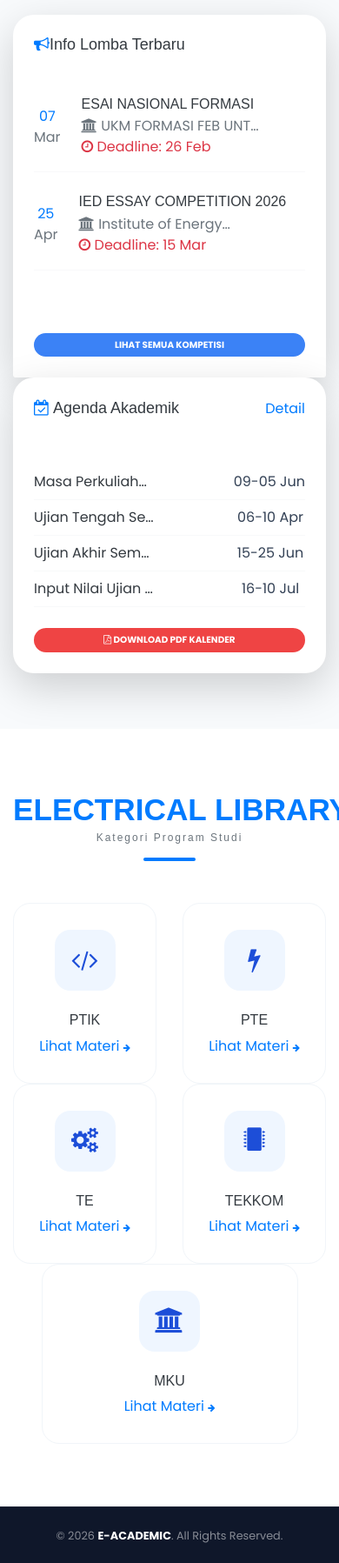
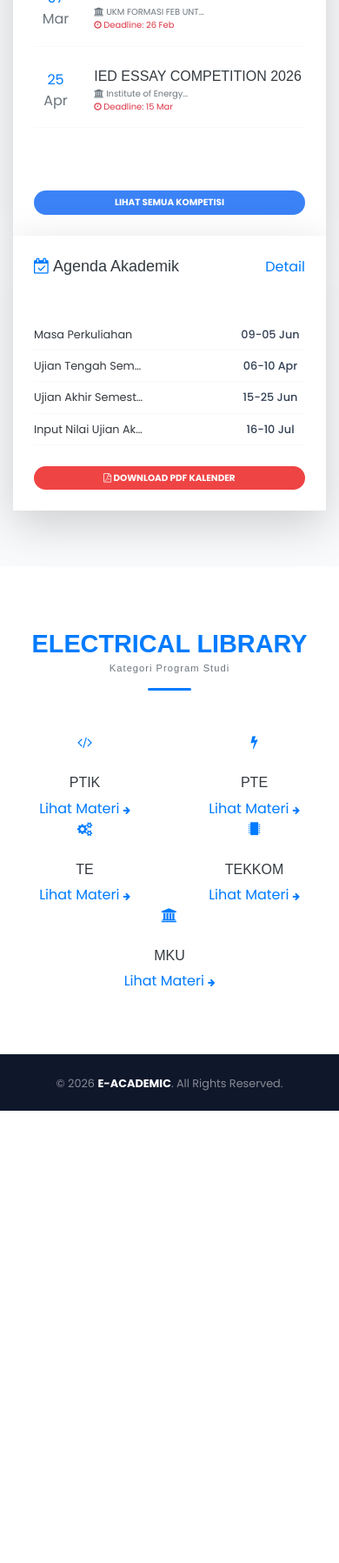
Before and after one commit to arinaazkaa/e_academic, a Django app: page / in a window 390 px wide; the page is wider, and only the part inside the window is pictured. Shown: the part 676-2473 px from the top of that part at 87% size. After the commit the page ends 1953 px from the top of that part, so only its background shows below. Run offline with Django 5.2, Linux system fonts and the light colour scheme; data comes from the database, SQL or seed files in the repository; some libraries are stand-ins or nearby versions.

Commit message:
Update tampilan responsif

```diff
--- a/materi/templates/materi/home.html
+++ b/materi/templates/materi/home.html
@@ -15,12 +15,12 @@
     <div class="container hero-content text-center text-white">
         <div class="row justify-content-center">
             <div class="col-12 px-3">
-                <h1 class="animate-up hero-brand-title">E-ACADEMIC</h1>
-                <p class="animate-up delay-1 mx-auto hero-description-small mt-2">
+                <h1 class="animate-up hero-brand-title-v6">E-ACADEMIC</h1>
+                <p class="animate-up delay-1 mx-auto hero-description-v6 mt-4">
                     Wadah kolaborasi dan inovasi mahasiswa di Lingkungan Teknik Elektro. Akses materi kuliah jadi lebih mudah dan praktis
                 </p>
                 <div class="animate-up delay-2 mt-4">
-                    <a href="{% url 'list_materi' %}" class="btn rounded-pill fw-bold btn-cari-transparan">
+                    <a href="{% url 'list_materi' %}" class="btn rounded-pill fw-bold btn-cari-transparan-clean">
                         <i class="fa fa-search me-2"></i> Cari Materi
                     </a>
                 </div>
@@ -31,7 +31,7 @@
 
 <section id="info-section" class="pt-5 pb-3 section-gray">
     <div class="container overlap-up">
-        <div class="row g-5">
+        <div class="row g-4">
             <div class="col-lg-7 reveal-on-scroll">
                 <div class="card-interactive-premium h-100 shadow-lg border-0 bg-white d-flex flex-column">
                     <div class="card-header-clean p-4 pb-0">
@@ -42,7 +42,7 @@
                     <div class="card-body p-4 pt-4 flex-grow-1">
                         {% for lomba in info_lomba_list %}
                         <div class="lomba-item-interactive d-flex align-items-center mb-4 pb-3 border-bottom border-light">
-                            <div class="date-minimalist text-center" style="margin-right: 1.5rem;">
+                            <div class="date-minimalist text-center" style="margin-right: 1.2rem; min-width: 50px;">
                                 <span class="d-block fw-bold text-primary day-text">{{ lomba.tanggal_pelaksanaan|date:"d" }}</span>
                                 <span class="d-block text-muted month-text">{{ lomba.tanggal_pelaksanaan|date:"M" }}</span>
                             </div>
@@ -53,10 +53,10 @@
                                     </a>
                                 </h6>
                                 <div class="d-flex flex-column flex-md-row justify-content-between align-items-start align-items-md-center mt-1 gap-1">
-                                    <div class="organizer-text text-muted info-extra-small">
+                                    <div class="text-muted smaller-card-text">
                                         <i class="fa fa-university me-1 text-primary-light"></i> {{ lomba.penyelenggara|truncatechars:20 }}
                                     </div>
-                                    <div class="deadline-text-clean info-extra-small text-danger fw-bold">
+                                    <div class="text-danger fw-bold smaller-card-text">
                                         <i class="fa fa-clock-o me-1"></i> Deadline: {{ lomba.tanggal_deadline|date:"d M" }}
                                     </div>
                                 </div>
@@ -83,14 +83,14 @@
                         <a href="{% url 'kalender' %}" class="btn-detail-link-top text-decoration-none">Detail</a>
                     </div>
                     <div class="card-body p-4 pt-0">
-                        <div class="agenda-list-minimal mt-1">
+                        <div class="agenda-list-minimal mt-0">
                             {% for agenda in agenda_list %}
                             <div class="agenda-row-interactive d-flex justify-content-between align-items-center py-2 border-bottom border-light last-no-border">
                                 <div class="d-flex align-items-center me-3">
                                     <div class="status-dot-modern dot-{{ agenda.warna }} me-3"></div>
-                                    <span class="text-dark fw-semibold agenda-font-main text-truncate" style="max-width: 140px;">{{ agenda.kegiatan }}</span>
+                                    <span class="text-dark fw-semibold agenda-small-font text-truncate" style="max-width: 130px;">{{ agenda.kegiatan }}</span>
                                 </div>
-                                <span class="badge-date-clean flex-shrink-0 text-center agenda-font-date" style="min-width: 80px;">
+                                <span class="badge-date-clean flex-shrink-0 text-center agenda-small-font" style="min-width: 80px; font-weight: 500;">
                                     {% if agenda.tanggal_selesai %}
                                         {{ agenda.tanggal_mulai|date:"d" }}-{{ agenda.tanggal_selesai|date:"d M" }}
                                     {% else %}
@@ -117,9 +117,9 @@
 <section class="mt-5 pt-5 pb-5 bg-white">
     <div class="container py-4 text-center">
         <div class="mb-5 reveal-on-scroll">
-            <h2 class="text-primary fw-900 text-uppercase tracking-widest mb-1 text-nowrap" style="font-size: 2.2rem; font-weight: 900 !important;">ELECTRICAL LIBRARY</h2>
-            <h6 class="fw-bold text-muted mb-3" style="font-size: 0.75rem; letter-spacing: 2px;">Kategori Program Studi</h6>
-            <div class="divider-minimal mx-auto bg-primary" style="width: 60px; height: 4px; border-radius: 2px;"></div>
+            <h2 class="text-primary fw-900 text-uppercase tracking-widest mb-1 text-nowrap" style="font-size: 1.8rem; font-weight: 900 !important;">ELECTRICAL LIBRARY</h2>
+            <h6 class="fw-bold text-muted mb-3" style="font-size: 0.7rem; letter-spacing: 1px;">Kategori Program Studi</h6>
+            <div class="divider-minimal mx-auto bg-primary" style="width: 50px; height: 3px; border-radius: 2px;"></div>
         </div>
 
         <div class="row g-4 justify-content-center prodi-grid">
@@ -146,53 +146,51 @@
     @import url('https://fonts.googleapis.com/css2?family=Montserrat:wght@800;900&family=Inter:wght@400;600;700&display=swap');
     body { font-family: 'Inter', sans-serif; overflow-x: hidden; }
 
-    /* --- NAVBAR OVERRIDE --- */
+    /* --- NAVBAR REVISIONS --- */
     @media (max-width: 768px) {
-        .navbar-nav { flex-direction: row !important; justify-content: flex-end !important; align-items: center !important; width: 100% !important; }
-        /* Beranda, Library, Pendataan diperkecil dan berdekatan di kanan */
-        .nav-item { margin-left: 8px !important; margin-right: 0 !important; }
-        .nav-link { font-size: 0.45rem !important; padding: 2px 4px !important; }
-        .btn-pendataan { font-size: 0.45rem !important; padding: 2px 6px !important; margin-left: 4px !important; }
-        .navbar-brand { font-size: 0.55rem !important; margin-right: auto !important; } /* Paling kiri */
+        /* Header navbar jangan terlalu mepet ujung (padding ditambah) */
+        .navbar { padding: 4px 25px !important; }
+        .navbar-brand { font-size: 0.55rem !important; margin-right: auto !important; }
+        /* Beranda-eLibrary-Pendataan didekatkan dan mepet kanan */
+        .navbar-nav { flex-direction: row !important; justify-content: flex-end !important; gap: 4px !important; width: 100% !important; }
+        .nav-link { font-size: 0.42rem !important; padding: 2px 2px !important; }
+        .btn-pendataan { font-size: 0.42rem !important; padding: 2px 5px !important; margin-left: 2px !important; }
+        .navbar-toggler { transform: scale(0.4); margin-right: -20px; }
     }
 
-    /* --- HERO REVISIONS --- */
-    .hero-modern { height: 90vh; min-height: 650px; position: relative; display: flex; align-items: center; justify-content: center; margin-top: -85px; overflow: hidden; }
+    /* --- HERO & BACKGROUND (FOTO DIPERKECIL) --- */
+    .hero-modern { height: 75vh; min-height: 550px; position: relative; display: flex; align-items: center; justify-content: center; margin-top: -85px; overflow: hidden; }
     .hero-slider { position: absolute; top: 0; left: 0; width: 100%; height: 100%; z-index: 0; background: #000; }
     .slide { position: absolute; width: 100%; height: 100%; background-size: cover; background-position: center; opacity: 0; filter: brightness(0.5); animation: smoothSlideshow 15s infinite linear; }
 
     @keyframes smoothSlideshow { 0% { opacity: 0; } 5% { opacity: 1; } 33.33% { opacity: 1; } 38.33% { opacity: 0; } 100% { opacity: 0; } }
     .slide-1 { animation-delay: 0s; z-index: 3; } .slide-2 { animation-delay: 5s; z-index: 2; } .slide-3 { animation-delay: 10s; z-index: 1; }
 
-    /* Judul dinaikkan dan diperbesar */
-    .hero-brand-title { font-family: 'Montserrat', sans-serif; font-weight: 900; font-size: 5rem; letter-spacing: 12px; color: #ffffff; text-shadow: 0 10px 30px rgba(0,0,0,0.5); transform: translateY(-50px); }
-    .hero-description-small { font-size: 0.72rem; color: rgba(255,255,255,0.7); max-width: 480px; line-height: 1.6; transform: translateY(-40px); }
-    .animate-up.delay-2 { transform: translateY(-30px); }
+    /* Judul dinaikkan lebih tinggi (translateY -80px) dan diperbesar */
+    .hero-brand-title-v6 { font-family: 'Montserrat', sans-serif; font-weight: 900; font-size: 5.5rem; letter-spacing: 12px; color: #ffffff; text-shadow: 0 10px 30px rgba(0,0,0,0.5); transform: translateY(-80px); }
+    /* Deskripsi diperkecil dan ikut naik */
+    .hero-description-v6 { font-size: 0.7rem; color: rgba(255,255,255,0.7); max-width: 450px; line-height: 1.6; transform: translateY(-60px); }
+    .animate-up.delay-2 { transform: translateY(-40px); }
 
-    /* Button Transparan */
-    .btn-cari-transparan { background: transparent !important; border: 2px solid rgba(255,255,255,0.8); color: white !important; padding: 10px 25px; transition: 0.3s; }
-    .btn-cari-transparan:hover { background: white !important; color: #1e293b !important; transform: scale(1.05); }
+    /* Button Ghost/Transparan */
+    .btn-cari-transparan-clean { background: transparent !important; border: 1.5px solid rgba(255,255,255,0.7); color: white !important; padding: 10px 25px; transition: 0.3s; }
+    .btn-cari-transparan-clean:hover { background: rgba(255,255,255,0.1) !important; transform: scale(1.05); }
 
-    /* --- CARDS & BUTTONS --- */
-    .card-interactive-premium { border-radius: 24px !important; transition: 0.3s; }
-    /* Button Capsule Biru */
-    .btn-lihat-semua-capsule { background: #3b82f6 !important; color: white !important; font-weight: 700; transition: 0.3s; border: none; }
-    .btn-lihat-semua-capsule:hover { background: #2563eb !important; transform: scale(1.02); }
-    /* Button Capsule Merah */
-    .btn-download-pdf-capsule { background: #ef4444 !important; color: white !important; font-weight: 700; transition: 0.3s; border: none; }
-    .btn-download-pdf-capsule:hover { background: #dc2626 !important; transform: scale(1.02); }
+    /* --- CARDS & FONTS --- */
+    .smaller-card-text { font-size: 0.62rem !important; }
+    .agenda-small-font { font-size: 0.8rem !important; }
+    .btn-text-small { font-size: 0.65rem !important; }
 
-    /* --- PRODI CARDS (DIPERKECIL SEDIKIT) --- */
-    .category-modern-card-small { padding: 30px 15px; background: #fff; border-radius: 20px; border: 1px solid #f1f5f9; transition: 0.3s; height: 100%; }
-    .icon-box-sharp-color { width: 70px; height: 70px; border-radius: 18px; font-size: 1.8rem; background-color: #eff6ff; color: #1d4ed8; display: flex; align-items: center; justify-content: center; }
+    /* Capsule Pill Look */
+    .btn-lihat-semua-capsule { background: #3b82f6 !important; color: white !important; font-weight: 700; border: none; }
+    .btn-download-pdf-capsule { background: #ef4444 !important; color: white !important; font-weight: 700; border: none; }
 
     /* --- MOBILE REVISIONS --- */
     @media (max-width: 768px) {
-        .hero-brand-title { font-size: 2.5rem; letter-spacing: 5px; transform: translateY(-40px); }
-        .hero-description-small { transform: translateY(-30px); font-size: 0.65rem; }
+        .hero-brand-title-v6 { font-size: 2.3rem; letter-spacing: 5px; transform: translateY(-60px); }
+        .hero-description-v6 { transform: translateY(-40px); font-size: 0.62rem; }
         .hero-content { padding-top: 200px; }
         .overlap-up { margin-top: -30px; }
-        .btn-text-small { font-size: 0.65rem !important; }
     }
 
     .reveal-on-scroll { opacity: 0; transform: translateY(20px); transition: all 0.8s ease; }
```
